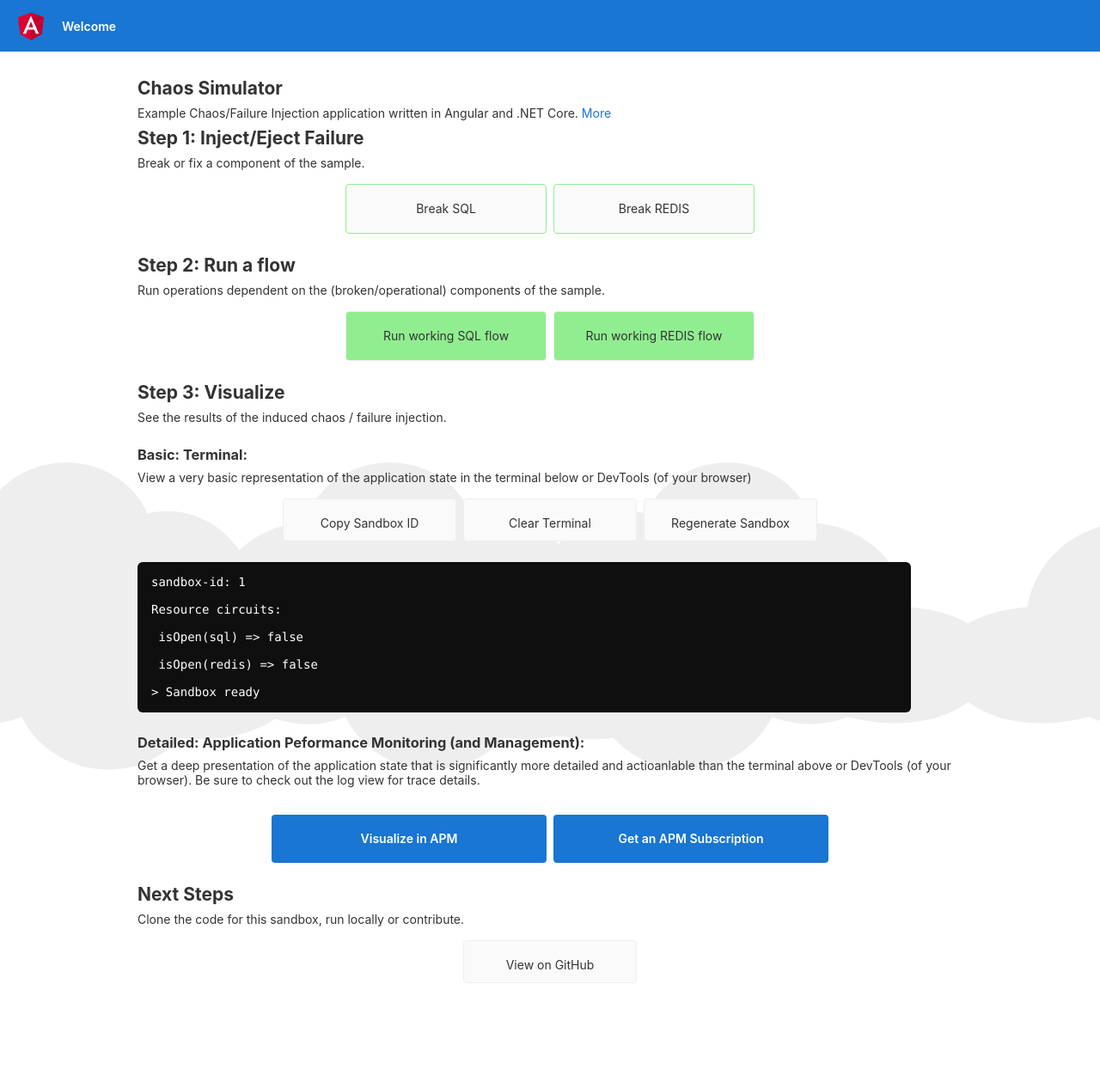
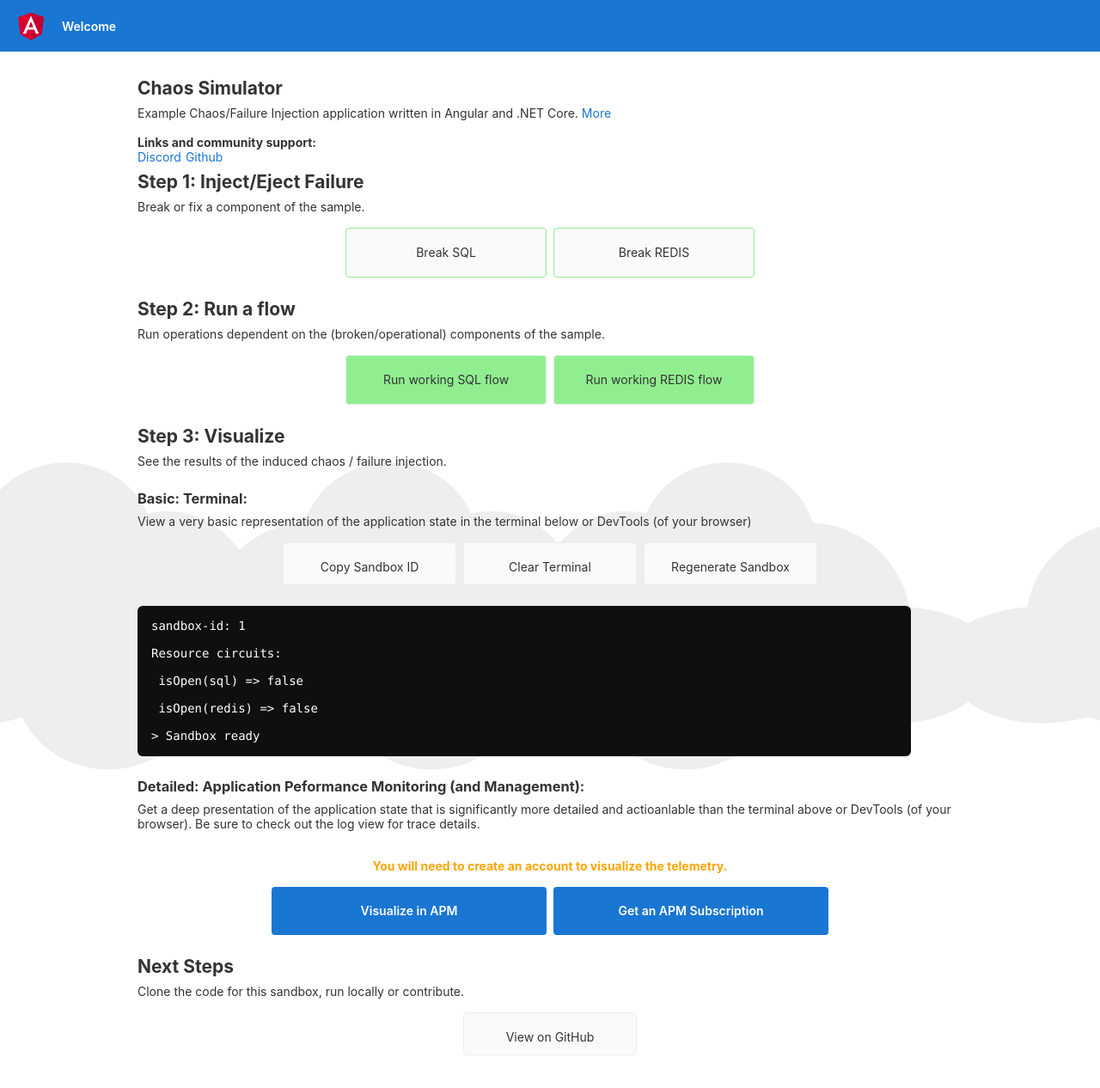
Before and after one commit to ImmersiveFusion/if-opentelemetry-chaos-simulator-sample, an Angular app in the folder src/Example.Spa/: page /sandbox/1 in a window 1280 px wide. Shown: the top 1266 px of the page at 86% size. Before the commit the page ends 1216 px from the top, so only its background shows below. Built offline with nearby package versions, Linux system fonts and the light colour scheme; no server answers.

Commit message:
Social and community support.

```diff
--- a/src/Example.Spa/src/app/components/sandbox/sandbox.component.html
+++ b/src/Example.Spa/src/app/components/sandbox/sandbox.component.html
@@ -2,8 +2,19 @@
     <h2>Chaos Simulator</h2>
     <p>Example Chaos/Failure Injection application written in Angular and .NET Core.
       <a (click)="showMoreHelp=true" *ngIf="!showMoreHelp">More</a>
-      <a (click)="showMoreHelp=false" *ngIf="showMoreHelp">Less</a></p>
+      <a (click)="showMoreHelp=false" *ngIf="showMoreHelp">Less</a>
+    </p>
 
+    <p>&nbsp;</p>
+
+    <p>
+     <strong>Links and community support:</strong>
+    </p>
+
+    <p>
+      <a *ngIf="discordUrl" [href]="discordUrl" class="p-5">Discord</a>
+      <a *ngIf="gitHubUrl" [href]="gitHubUrl" class="p-5">Github</a>
+    </p>
 
     <div *ngIf="showMoreHelp">
       <h3>What is this?</h3>
@@ -161,6 +172,10 @@
     </div>
 
     <div class="card-container">
+      <p *ngIf="requiresAccountToVisualize" class="requires-account">You will need to create an account to visualize the telemetry.</p>
+    </div>
+
+    <div class="card-container">
 
 
 
--- a/src/Example.Spa/src/app/components/sandbox/sandbox.component.ts
+++ b/src/Example.Spa/src/app/components/sandbox/sandbox.component.ts
@@ -25,6 +25,9 @@ export class SandboxComponent implements OnInit {
     'sql': false,
     'redis': false
   };
+  discordUrl: string | undefined;
+  gitHubUrl: string | undefined;
+  requiresAccountToVisualize = false;
 
   constructor(
     private route: ActivatedRoute,
@@ -38,6 +41,9 @@ export class SandboxComponent implements OnInit {
 
   ngOnInit(): void {
     this.sandboxId = (this.route.snapshot.params as any).sandboxId;
+    this.gitHubUrl = environment.gitHubUrl;
+    this.discordUrl = environment.discordUrl;
+    this.requiresAccountToVisualize = environment.requiresAccountToVisualize;
 
     merge(this.generateSandboxEvent)
       .pipe(
--- a/src/Example.Spa/src/environments/environment.development.ts
+++ b/src/Example.Spa/src/environments/environment.development.ts
@@ -14,7 +14,7 @@ export const environment = {
         let url = '';
         switch(window.location.hostname)
         {
-            case 'localhost':
+            case 'localhost2':
                 url = 'http://localhost:4200/apm/c39056c8-f40a-4cea-bf3e-e97a0f6b27f6/2075ff0f-2faa-4995-aa06-76648030f440/traces?lastXMinutes=15&queries=&facets=' + btoa(JSON.stringify(facets));
                 break;
             case 'app01-dev12-if-east-us.azurewebsites.net':
@@ -27,5 +27,7 @@ export const environment = {
 
         window.open(url);
     },
-    subscriptionUrl: 'https://immersivefusion.com/pricing'
+    subscriptionUrl: 'https://immersivefusion.com/pricing',
+    requiresAccountToVisualize: true,
+    discordUrl: 'https://discord.gg/bjqnPu8PEX'
 };
--- a/src/Example.Spa/src/environments/environment.ts
+++ b/src/Example.Spa/src/environments/environment.ts
@@ -27,5 +27,7 @@ export const environment = {
         window.open(url);
 
     },
-    subscriptionUrl: 'https://immersivefusion.com/pricing'
+    subscriptionUrl: 'https://immersivefusion.com/pricing',
+    requiresAccountToVisualize: true,
+    discordUrl: 'https://discord.gg/bjqnPu8PEX'
 };
--- a/src/Example.Spa/src/styles.scss
+++ b/src/Example.Spa/src/styles.scss
@@ -77,6 +77,12 @@ body {
   .new-data {
     font: larger;
     color: green;
+  }
+
+  .requires-account {
+    font: larger;
+    font-weight: bold;
+    color: orange;
   }
 
 
@@ -299,7 +305,10 @@ width:50%;
 
 }
 
-
+.p-5
+{
+  padding-right: 5px;
+}
 
   /* Responsive Styles */
   @media screen and (max-width: 767px) {
```
